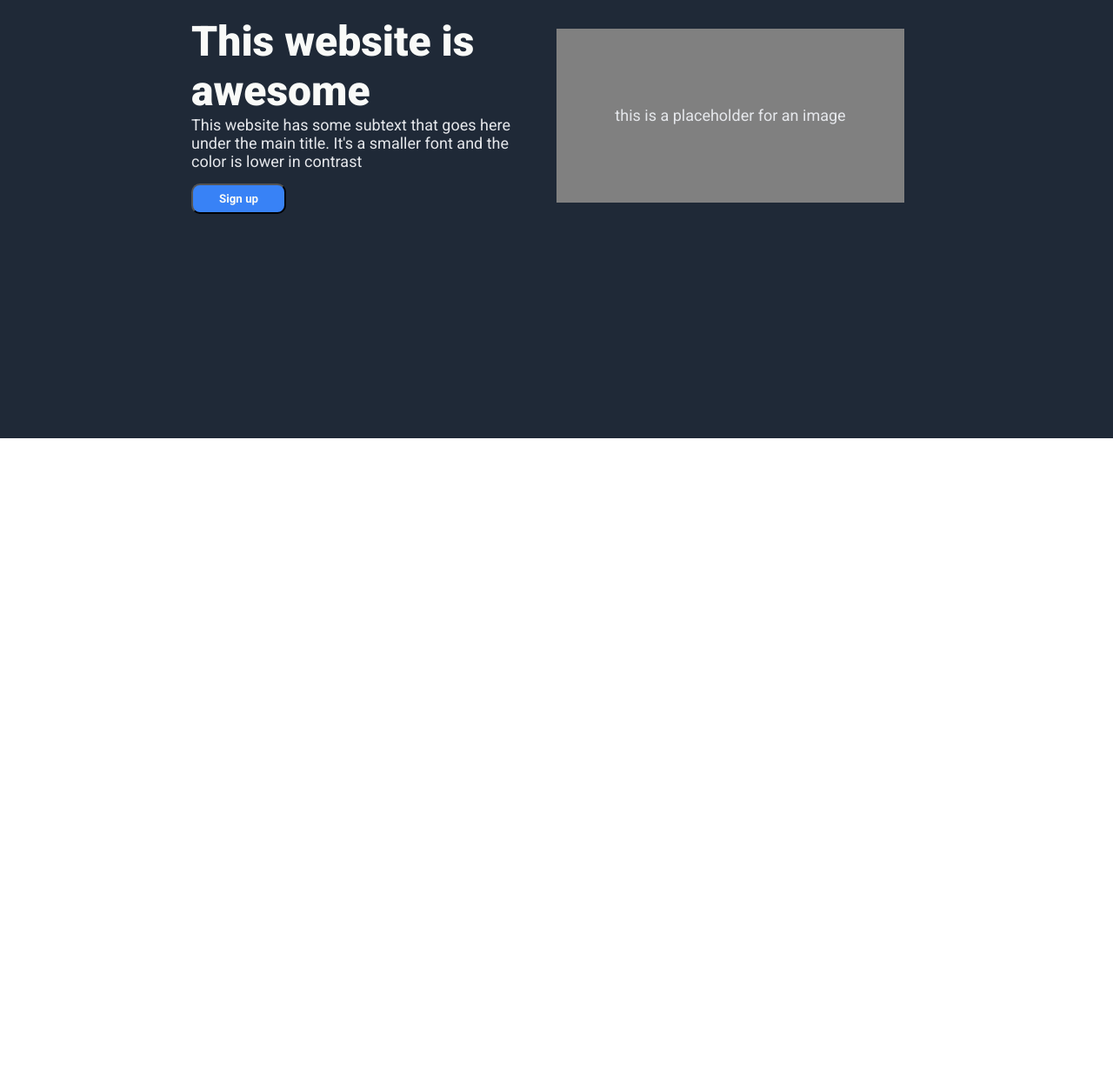
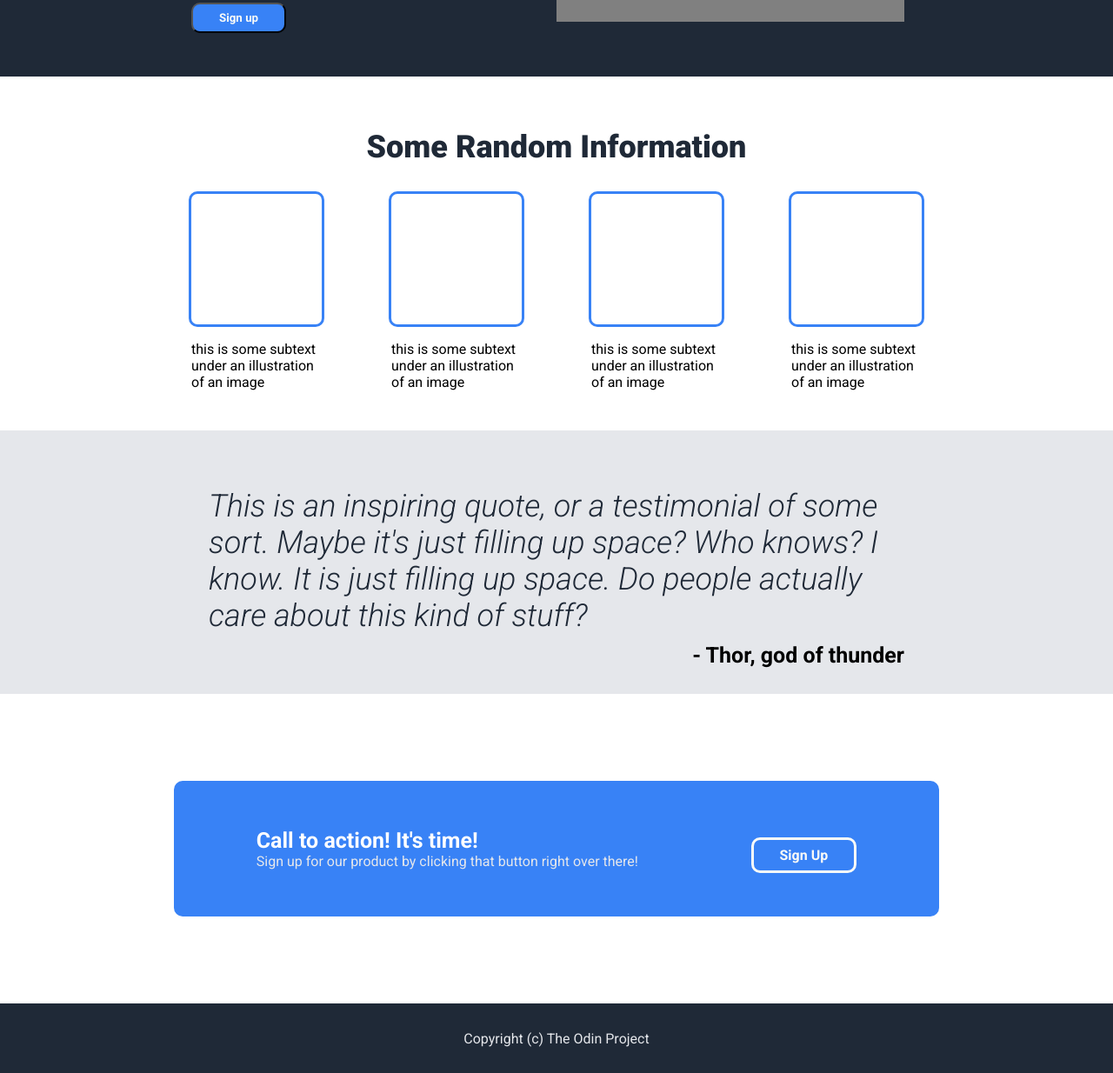
Before and after one commit to yskim308/landing-page, a plain HTML site: page index.html in a window 1280 px wide. Shown: the part 296-1530 px from the top of the page at 87% size. Before the commit the page ends 800 px from the top, so only its background shows below. Drawn offline with Linux system fonts and the light colour scheme.

Commit message:
style information cards and add/style divs for quote, call to action, and footer

```diff
--- a/index.html
+++ b/index.html
@@ -33,5 +33,53 @@
             </div>
         </div>
 
+        <div class="card-div">
+            <div class="card-header">Some Random Information</div>
+            <div class="cards">
+                <div class="card">
+                    <div class="box"></div>
+                    <p>this is some subtext under an illustration of an image</p>
+                </div>
+                <div class="card">
+                    <div class="box"></div>
+                    <p>this is some subtext under an illustration of an image</p>
+                </div>
+                <div class="card">
+                    <div class="box"></div>
+                    <p>this is some subtext under an illustration of an image</p>
+                </div>
+                <div class="card">
+                    <div class="box"></div>
+                    <p>this is some subtext under an illustration of an image</p>
+                </div>
+            </div>
+        </div>
+
+        <div class="quote-div">
+            <div class="quote-container">
+                <p class="quote">This is an inspiring quote, or a testimonial of some sort. Maybe it's just filling up space? Who knows? I know. It is just filling up space. Do people actually care about this kind of stuff?</p>
+                <p class="author">- Thor, god of thunder</p>
+            </div>
+        </div>
+
+        <div class="call-div">
+            <div class="blue-call-div">
+                <div class="call-text">
+                    <div class="call-header">
+                        Call to action! It's time!
+                    </div>
+                    <div class="call-subtext">
+                        Sign up for our product by clicking that button right over there!
+                    </div>
+                </div>
+                <div class="button button2">
+                    Sign Up
+                </div>
+            </div>
+        </div>
+
+        <div class="footer">
+            Copyright (c) The Odin Project
+        </div>
     </body>
 </html>
--- a/styles.css
+++ b/styles.css
@@ -48,6 +48,7 @@ li{
     justify-content: center;
     align-items: center;
     flex-grow: 1;
+    padding: 50px
 }
 
 .placeholder{
@@ -71,7 +72,7 @@ li{
     margin: 0;
 }
 
-.hero-subtext, p{
+.hero-subtext{
     font-size: 18px;
     margin: 0;
     color: #e5e7eb;
@@ -86,3 +87,110 @@ li{
     border-radius: 10px;
     margin-top: 15px;
 }
+
+.card-div{
+    background-color: white;
+    flex-grow: 1;
+    padding: 30px
+}
+
+.card-header{
+    display: flex;
+    justify-content: center;
+    font-size: 36px;
+    font-weight: 800;
+    color: #1f2937;
+    margin: 30px 0px 30px 0px;
+}
+
+.cards{
+    display: flex;
+    justify-content: center;
+    gap: 80px;
+}
+
+.card{
+    display: flex;
+    flex-direction: column;
+    align-items: center;
+    width: 150px;
+
+}
+
+.box{
+    width: 150px;
+    height: 150px;
+    border: solid;
+    border-color: #3882f6;
+    border-radius: 10px;
+}
+
+.quote-div{
+    display: flex;
+    flex-direction: column;
+    background-color: #E5e7eb;
+}
+
+.quote-container{
+    align-self: center;
+    display: flex;
+    flex-direction: column;
+    width: 50em;
+    padding: 30px;
+}
+.quote{
+    font-size: 36px;
+    font-style: italic;
+    font-weight: 300;
+    margin-bottom: 10px;
+    color: #1F2937
+}
+
+.author{
+    margin: 0;
+    align-self:flex-end;
+    font-size: 25px;
+    font-weight: bold;
+}
+
+.call-div{
+    padding: 100px 200px;
+}
+
+.blue-call-div{
+    background-color: #3882f6;
+    display: flex;
+    justify-content: space-around;
+    padding: 50px 30px;
+    border-radius: 10px;
+}
+
+.call-text{
+    display: flex;
+    flex-direction: column;
+    justify-content: center;
+}
+
+.call-header{
+    font-weight: bold;
+    font-size: 25px;
+    color: white;
+}
+
+
+.call-subtext{
+    color: #e5e7eb;
+}
+
+.button.button2{
+    border: solid;
+}
+
+.footer{
+    display: flex;
+    justify-content: center;
+    align-items: center;
+    background-color: #1F2937;
+    height: 5em;
+    color: #E5E7Eb;
+}
```
